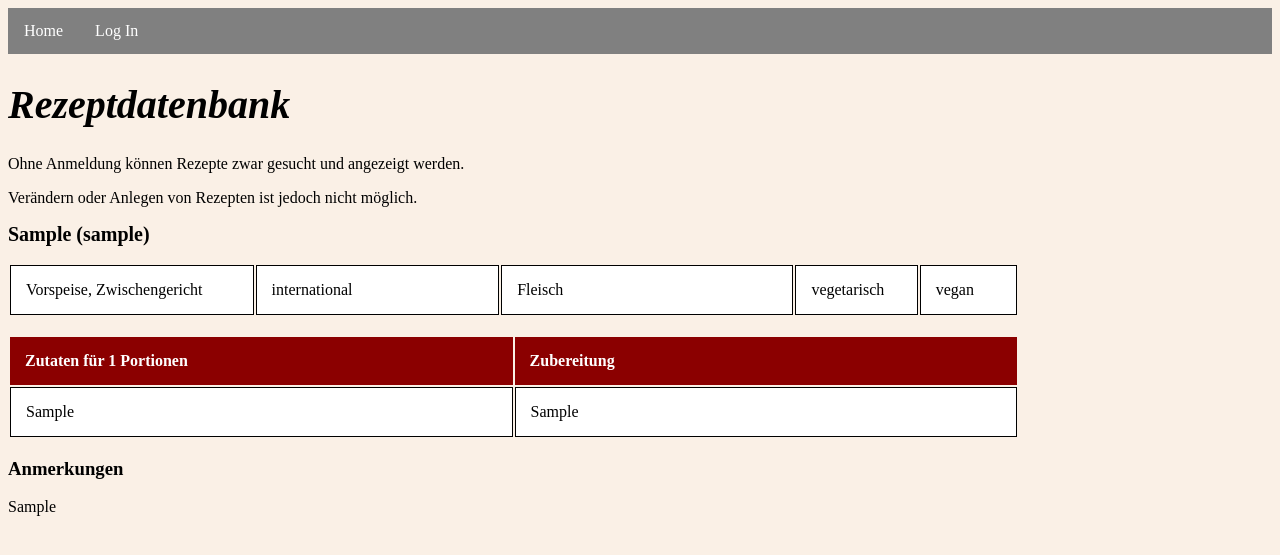
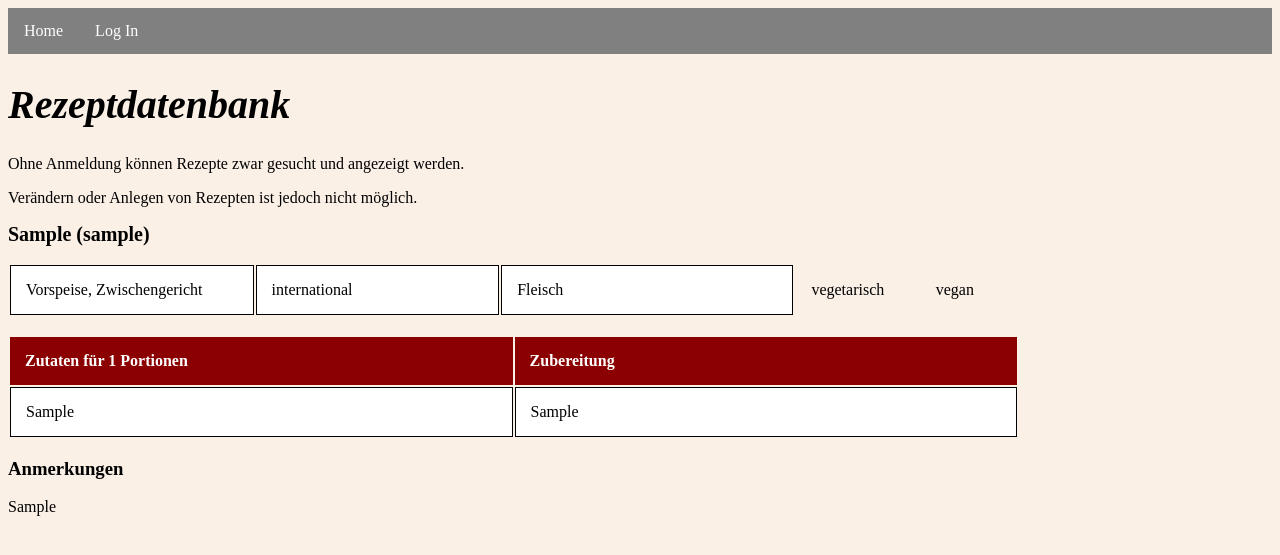
Before and after one commit to Gergerman/rdb-fuer-pa, a Django app: page /rezept/1/ in a window 1280 px wide. Shown: the top 555 px of the page. Run offline with Django 3.2, Linux system fonts and the light colour scheme; tables that the repository leaves empty hold one stand-in row (values such as "Sample post").

Commit message:
Darstellung veretarisch und vegan geändert

```diff
--- a/templates/redetail.html
+++ b/templates/redetail.html
@@ -10,15 +10,15 @@
     }
 </style>
 
-        <h2>{{  rezept.bezeichnung  }} ({{ rezept.koch }}) </h2>
+        <h2>{{  rezept.bezeichnung  }} ({{ rezept.koch }})</h2>
 
 <table style="width:80%">
     <tr>
         <td style="width:20%">{{ rezept.kategorie }}</td>
         <td style="width:20%">{{ rezept.kueche }}</td>
         <td style="width:24%">{{ rezept.art_zutaten }}</td>
-        <td style="width:8%">{{ rezept.vegetarisch|yesno:"vegetarisch,----" }}</td>
-        <td style="width:8%">{{ rezept.vegan|yesno:"vegan,----"}}</td>
+        <td style="width:8%;background-color:linen;border-color: linen">{{ rezept.vegetarisch|yesno:"vegetarisch," }}</td>
+        <td style="width:8%;background-color:linen;border-color: linen">{{ rezept.vegan|yesno:"vegan,"}}</td>
     </tr>
 </table>
 <br>
```
